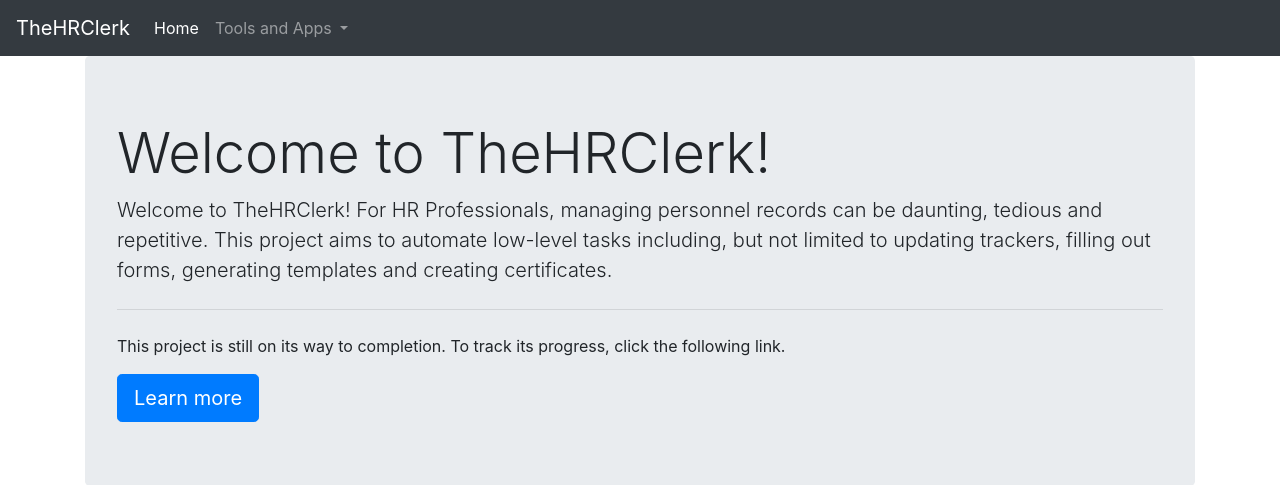
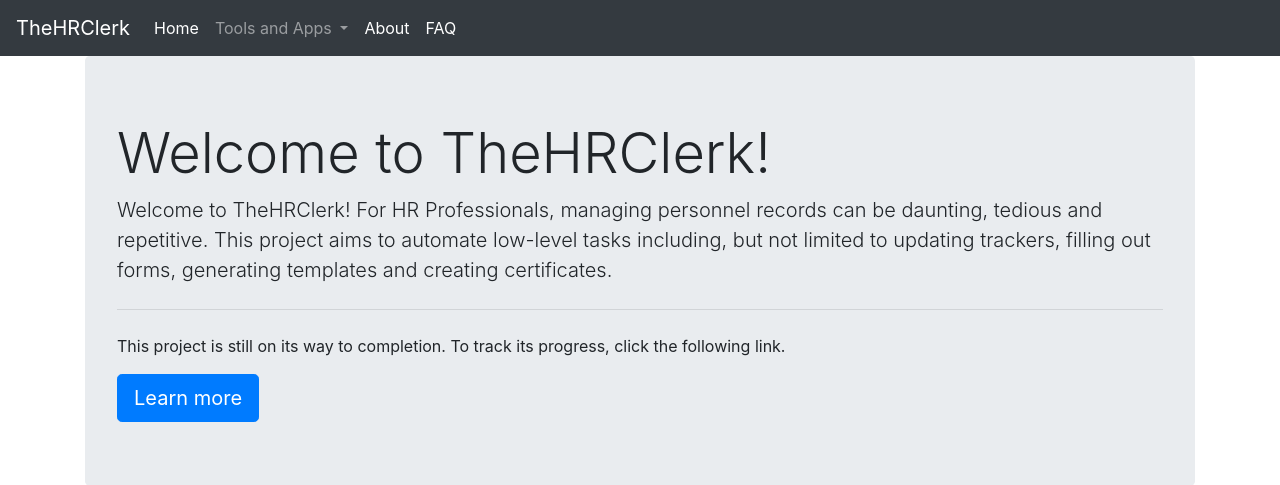
Before and after one commit to jerryarciaga/TheHRClerk, a Django app: page / in a window 1280 px wide. Shown: the top 485 px of the page. Run offline with Django 3.2, Linux system fonts and the light colour scheme; some libraries are stand-ins or nearby versions.

Commit message:
Added About and FAQ to nav bar

```diff
--- a/templates/base.html
+++ b/templates/base.html
@@ -36,6 +36,12 @@
                     <a class="dropdown-item" href="#">Strength Management</a>
                   </div>
                 </li>
+                <li class="nav-item active">
+                    <a class="nav-link" href="#">About<span class="sr-only">(current)</span></a>
+                </li>
+                <li class="nav-item active">
+                    <a class="nav-link" href="#">FAQ<span class="sr-only">(current)</span></a>
+                </li>
               </ul>
             </div>
           </nav>
```
